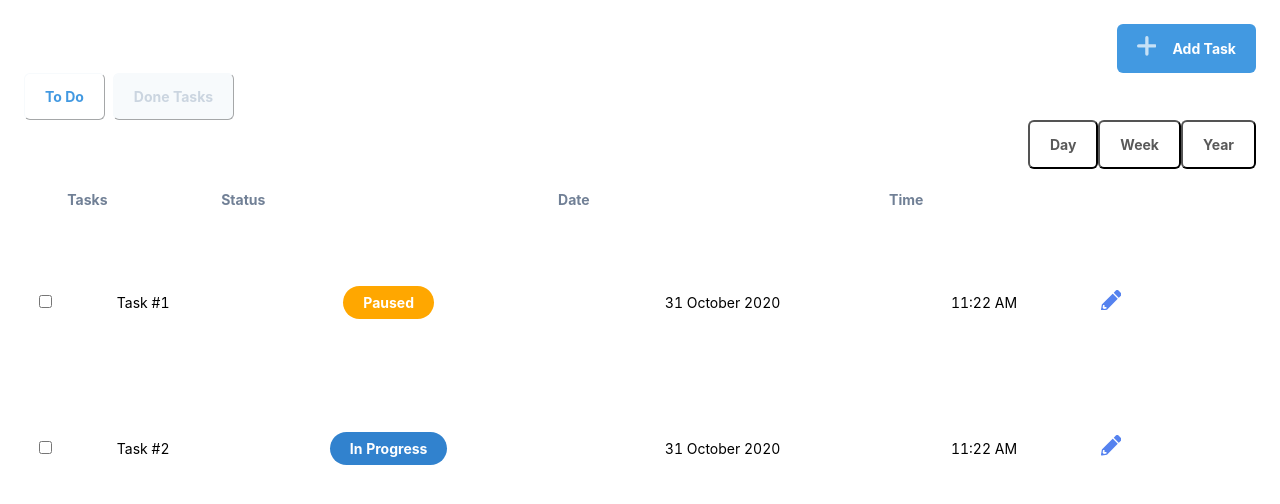
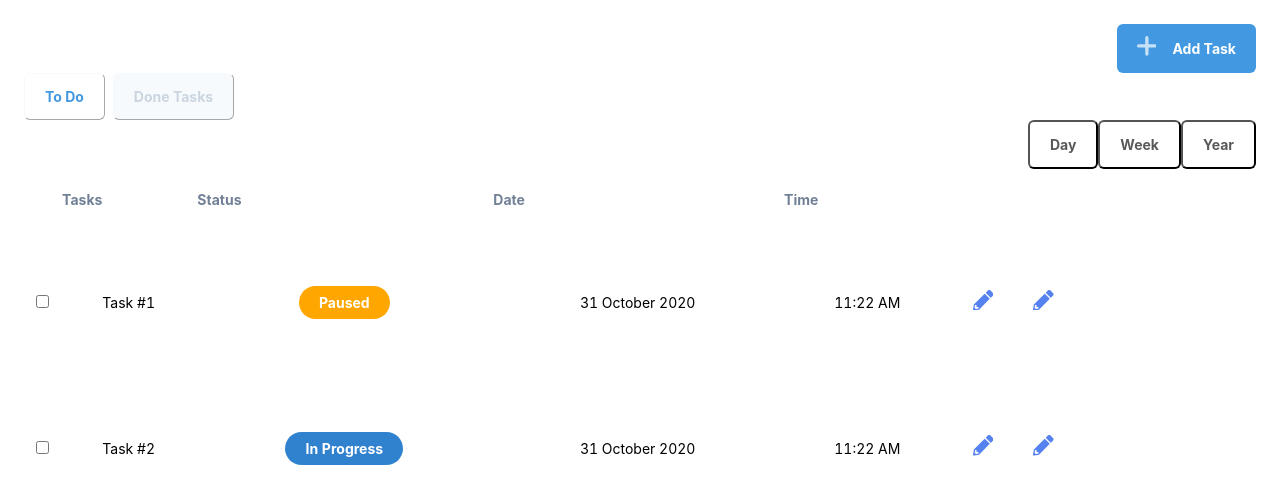
Before and after one commit to sahelhamed/todo-app, a React (Create React App) app: page / in a window 1280 px wide. Shown: the top 504 px of the page. Built offline with nearby package versions, Linux system fonts and the light colour scheme.

Commit message:
chore: remove a todo

```diff
--- a/src/containers/ToDos/index.tsx
+++ b/src/containers/ToDos/index.tsx
@@ -60,14 +60,26 @@ const ToDos = (): ReactElement => {
   };
 
   /**
+   * A function for delete todoItem
+   * @param todoItem: object type of table data model
+   */
+  const deleteTodo = (todoItem: Data): void => {
+    setTodos(todos.filter((todo) => todo.id !== todoItem.id));
+  };
+
+  /**
    * A function for generate status in table
    * @param todoItem: object type of table data model
    * @returns ReactElement
    */
   const generateActions = (todoItem: Data): ReactElement => {
     return (
-      <span>
+      <span className="flex">
         <Button onClick={(): void => openModal(todoItem)} icon={<EditIcon />} />
+        <Button
+          onClick={(): void => deleteTodo(todoItem)}
+          icon={<EditIcon />}
+        />
       </span>
     );
   };
```
